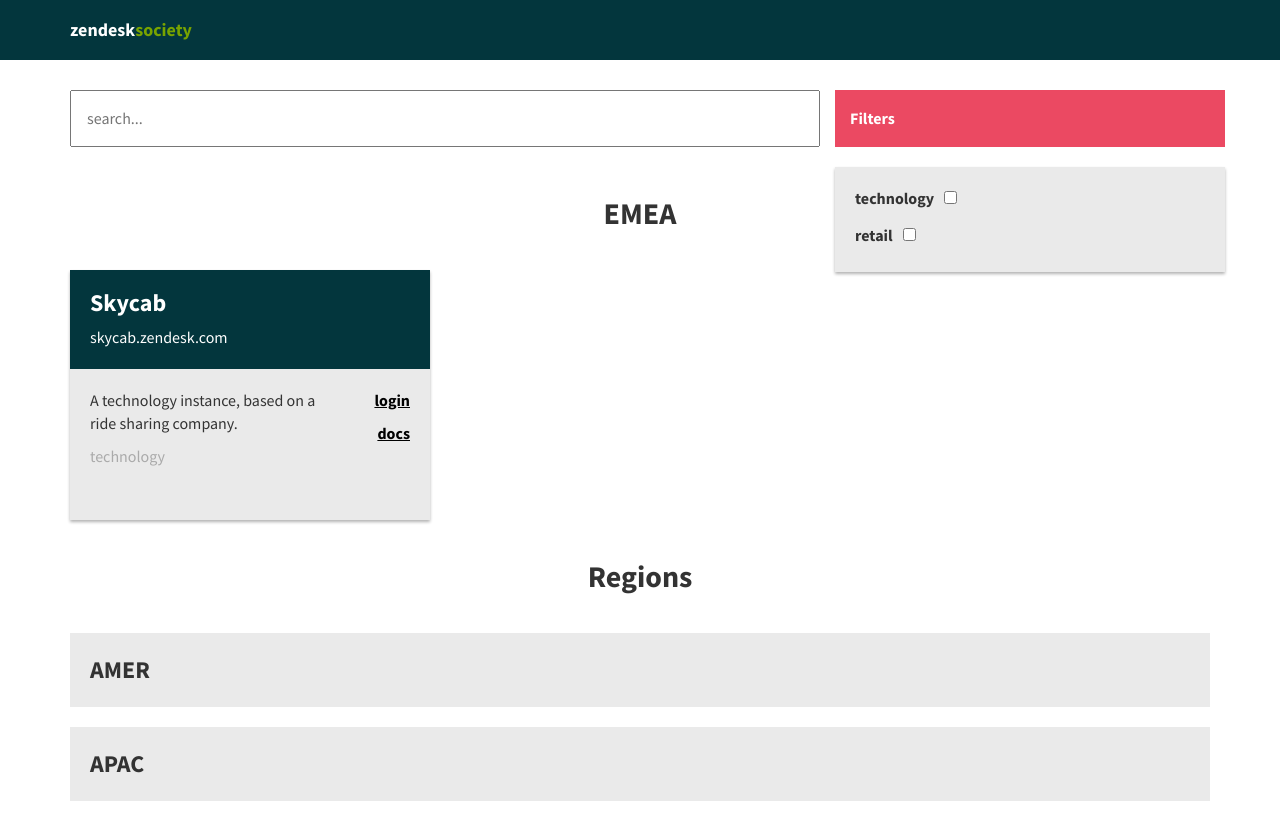
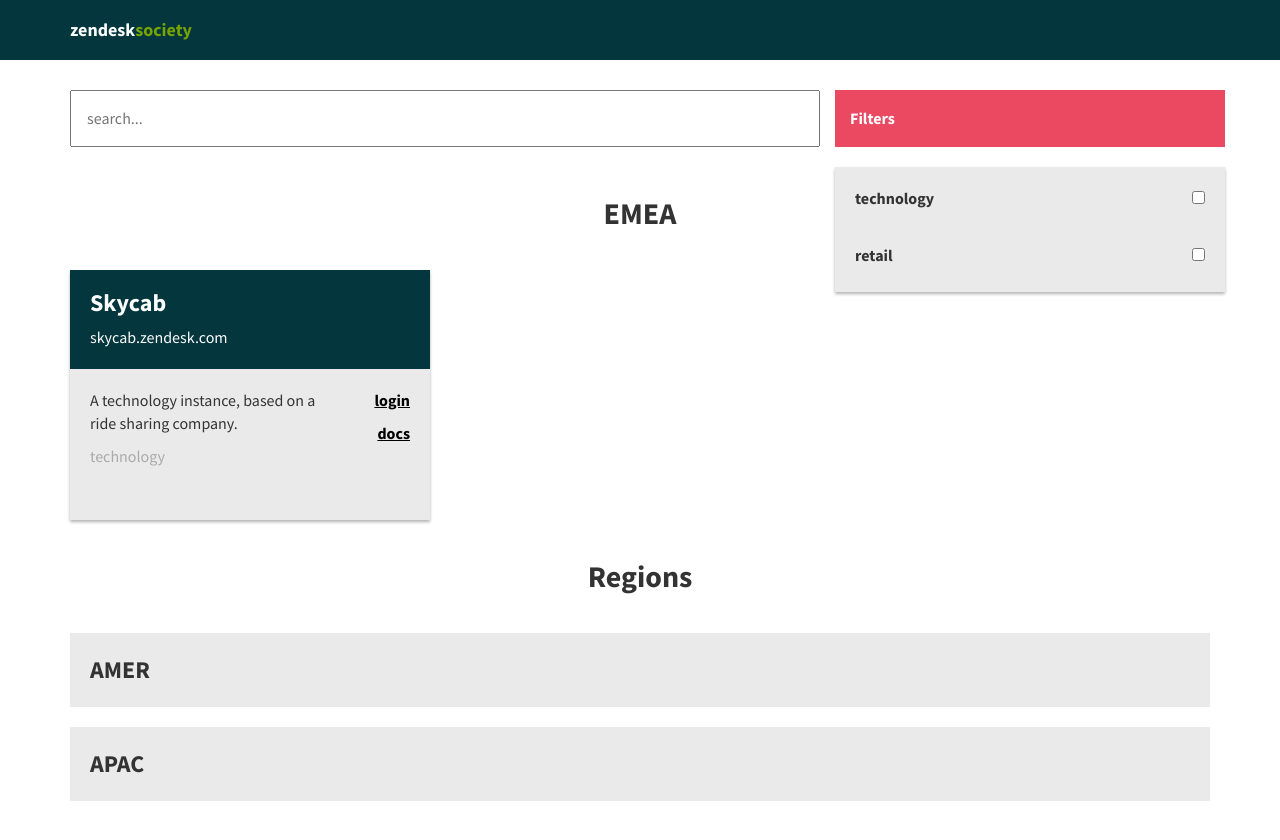
Before and after one commit to dashedstripes/society-demo, a React app: page / in a window 1280 px wide. Both pictures are taken after a click on the button "Filters". Built offline with nearby package versions, Linux system fonts and the light colour scheme.

Commit message:
Style filter checkbox

```diff
--- a/src/containers/FilterCheckbox.js
+++ b/src/containers/FilterCheckbox.js
@@ -14,7 +14,7 @@ class FilterCheckbox extends Component {
     return (
       <li className="FilterCheckbox">
         <label className="FilterCheckboxLabel">{this.props.label}</label>
-        <input type="checkbox" checked={this.props.isChecked} onChange={this.handleChange.bind(this)} />
+        <input type="checkbox" className="FilterCheckboxInput" checked={this.props.isChecked} onChange={this.handleChange.bind(this)} />
       </li>
     );
   }
--- a/src/styles/FilterCheckbox.css
+++ b/src/styles/FilterCheckbox.css
@@ -1,6 +1,7 @@
 .FilterCheckbox {
   list-style-type: none;
   margin-bottom: 10px;
+  padding: 10px;
 }
 
 .FilterCheckbox:last-of-type {
@@ -10,3 +11,7 @@
 .FilterCheckboxLabel {
   margin-right: 10px;
 }
+
+.FilterCheckboxInput {
+  float: right;
+}
--- a/src/styles/FiltersList.css
+++ b/src/styles/FiltersList.css
@@ -1,7 +1,7 @@
 .FiltersList {
   position: absolute;
   width: 100%;
-  padding: 20px;
+  padding: 10px;
   box-shadow: 0px 2px 3px rgba(0, 0, 0, 0.3);
   background: #eaeaea;
 }
```
